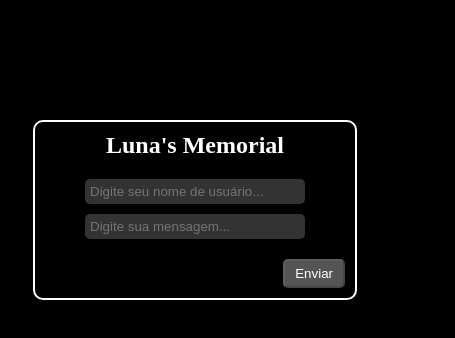
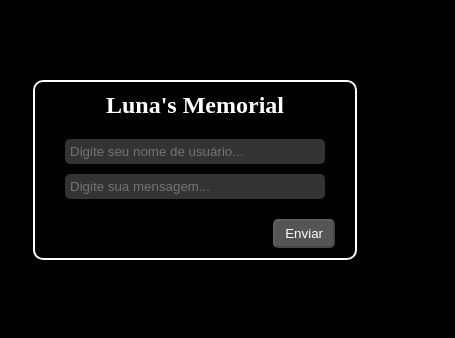
Before and after one commit to zLunaDev/LunaMemorial, a plain HTML site: page index.html in a window 390 px wide. Shown: the whole page, 455 px wide, since content can reach past the window. Drawn offline with Linux system fonts and the light colour scheme; no server answers.

Commit message:
Add files via upload

```diff
--- a/index.html
+++ b/index.html
@@ -1,25 +1,31 @@
 <!DOCTYPE html>
 <html>
 <head>
+    <meta charset="UTF-8">
+    <meta name="viewport" content="width=device-width, initial-scale=1.0">
 <style>
+  * {
+    margin: 0;
+  }
+
   body {
-    display: flex;
-    justify-content: center;
-    align-items: center;
-    height: 100vh;
-    margin: 0;
     background-color: black;
   }
 
+  section {
+    margin: auto;
+    display: flex;
+    flex-direction: column;
+    align-items: center;
+  }
+
   #chat-container {
+    margin: auto;
     width: 300px;
     border-radius: 10px;
     padding: 10px;
     background-color: black;
     color: white;
-    display: flex;
-    flex-direction: column;
-    align-items: center;
     border: 2px solid white;
     position: absolute;
     top: 120px;
@@ -43,6 +49,7 @@
     font-weight: bold;
     margin-bottom: 10px;
     font-size: 24px;
+    text-align: center;
   }
 
   #username-input, #message-input {
@@ -56,12 +63,19 @@
   }
 
   #input-container {
+    border: none;
     width: 100%;
     display: flex;
+    align-items: center;
     flex-direction: column;
-    align-items: center;
     border-radius: 10px;
-    padding: 10px;
+    padding-top: 10px;
+    padding-bottom: 10px;
+  }
+
+  .button {
+    display: flex;
+    justify-content: end;
   }
 
   #send-button {
@@ -70,8 +84,8 @@
     border-radius: 5px;
     padding: 5px 10px;
     cursor: pointer;
-    align-self: flex-end;
     margin-top: auto;
+    margin-right: 10px;
   }
 
   #message-list {
@@ -85,27 +99,57 @@
     font-size: 20px;
     overflow-y: scroll;
     max-height: 400px; /* Defina a altura máxima para a lista de mensagens */
+    overflow: hidden;
   }
 
 
   .message {
     margin-bottom: 5px;
   }
+
+  @media (max-width: 600px) {
+    #chat-container {
+        margin: auto;
+        top: 80px
+    }
+
+    #input-container {
+        margin: 0;
+    }
+
+    #message-list-container {
+        max-width: 300px;
+        margin-top: 0;
+        padding-top: 0;
+        text-align: center;
+    }
+
+    #username-input, #message-input {
+        width: 250px;
+    }
+
+    #message-list {
+        font-size: 18px;
+    }
+  }
 </style>
 </head>
 <body>
-
+<section>
     <div id="chat-container">
         <div id="chat-title">Luna's Memorial</div>
         <div id="input-container">
           <input type="text" id="username-input" placeholder="Digite seu nome de usuário..." maxlength="20">
           <input type="text" id="message-input" placeholder="Digite sua mensagem..." maxlength="500">
         </div>
+        <div class="button">
             <button id="send-button" onclick="sendMessage()" disabled>Enviar</button>
+        </div>
       </div>
       <div id="message-list-container">
           <ul id="message-list"></ul>
         </div>
+</section>
 <script>
 var usernameInput = document.getElementById("username-input");
 var messageInput = document.getElementById("message-input");
```
Lines whose indentation alone changed are shown as unchanged.
